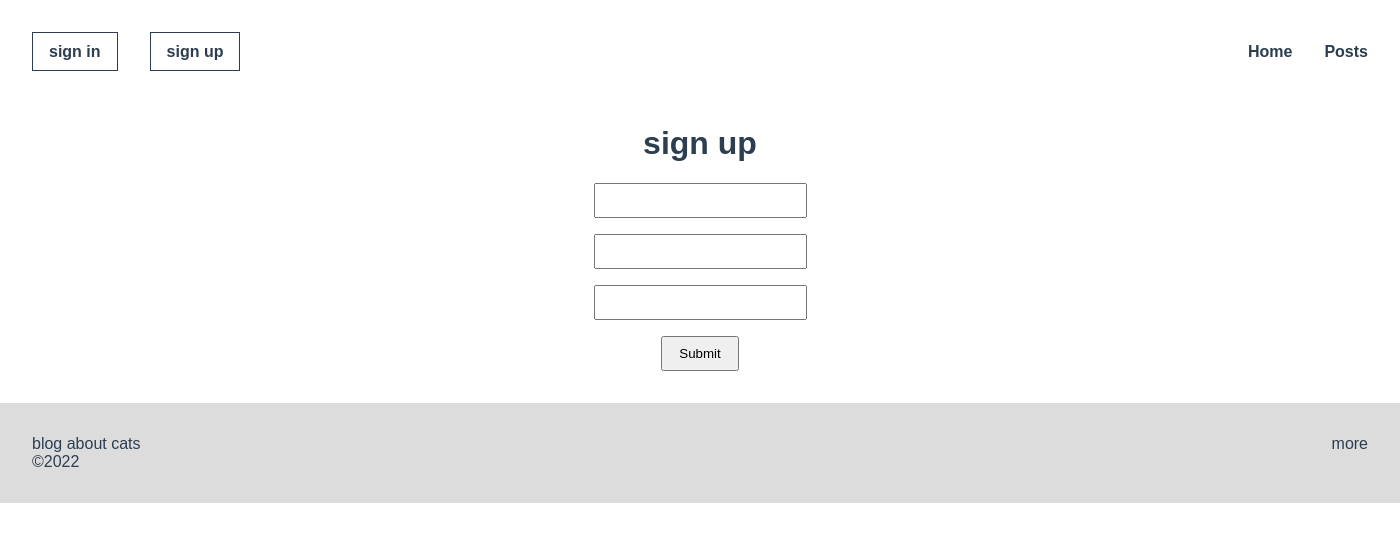
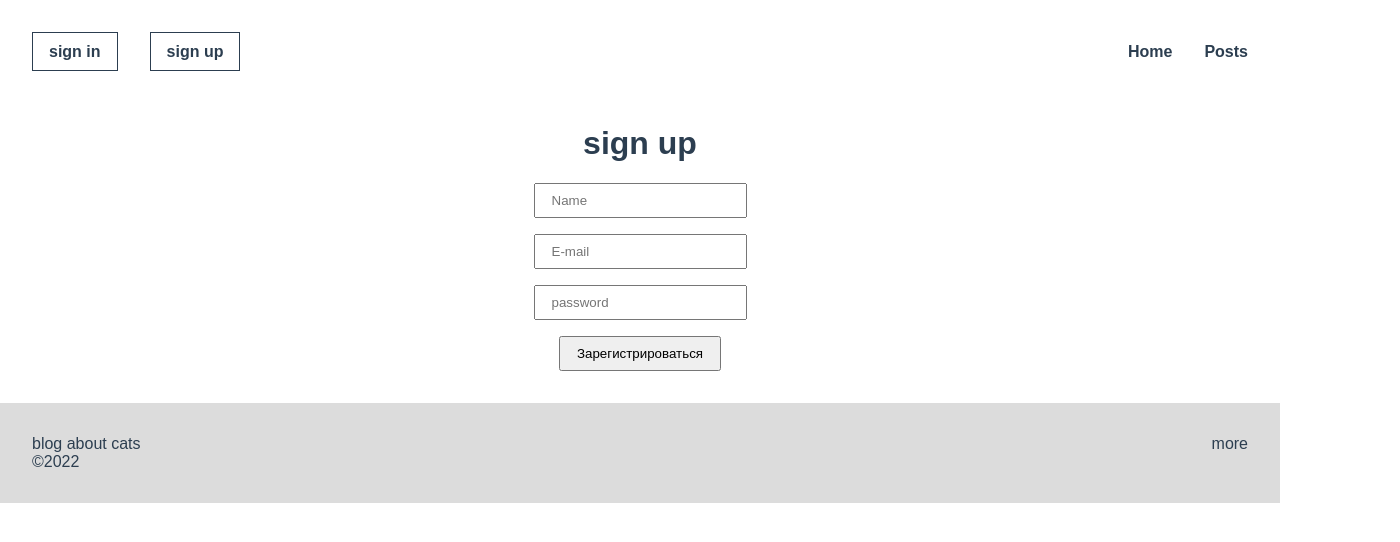
Before and after one commit to zaynapdev/spa-blog, a Vue app: page /signup in a window 1280 px wide. Shown: the top 542 px of the page, 1400 px wide, since content can reach past the window. Built offline with nearby package versions, Linux system fonts and the light colour scheme.

Commit message:
unic user....

```diff
--- a/src/App.vue
+++ b/src/App.vue
@@ -26,19 +26,19 @@ body{
   font-family: Arial, Helvetica, sans-serif;
   text-align: center;
   color: #2c3e50;
-  width: 1400px;
+  max-width: 1400px;
   margin: auto;
 }
-
+a{
+  text-decoration: none;
+  color: #2c3e50;
+}
 nav {
   padding: 2rem;
 }
 
 nav a{
   font-weight: bold;
-  color: #2c3e50;
-  text-decoration: none;
-  cursor: pointer;
 }
 
 nav a.router-link-exact-active {
--- a/src/components/Footer.vue
+++ b/src/components/Footer.vue
@@ -18,7 +18,6 @@ footer{
   display: flex;
   justify-content: space-between;
   margin-top: 2rem;
-  color: #2c3e50;
 }
 .info{
   text-align: left;
--- a/src/components/SigninForm.vue
+++ b/src/components/SigninForm.vue
@@ -1,8 +1,8 @@
 <template>
-  <form action="" @submit.prevent="">
-    <input type="email" v-model="login">
-    <input type="password" name="" id="" v-model="password">
-    <input type="submit">
+  <form action="" @submit.prevent="auth(loginin, passwordin)">
+    <input type="email" v-model="loginin" id="a" placeholder="E-mail">
+    <input type="password" v-model="passwordin" placeholder="password">
+    <input type="submit" value="Войти">
   </form>
 </template>
 
@@ -11,18 +11,31 @@ import { ref } from '@vue/reactivity'
 import { useStore } from 'vuex'
 
 export default {
-    name: 'Signin',
-    setup(){
-        const login = ref('')
-        const password = ref('')
-        const store = useStore()
+  name: 'Signin',
+  setup(){
+    const loginin = ref('')
+    const passwordin = ref('')
+    const store = useStore()
 
-        // ishere=()=>{
-        //     console.log(store.getters.users)
-        // }
+    const auth=(l, p)=>{
+      const checkUser = store.getters.users.find(user=> user.login == l)
+      if (l == '') {
+        console.log('input login')
+      }else if(!checkUser){
+        console.log('wrong login')
+      } else if (p == '') {
+        console.log('input passwordw')
+      } else if (p != checkUser.password) {
+        console.log('wrong password')
+      } else {
+        store.commit('signIn')
+        console.log(true)
+      }
+    }
 
-        return {login, password, store}
-    }
+
+    return {loginin, passwordin, store, auth}
+  }
 }
 </script>
 
--- a/src/components/SigupForm.vue
+++ b/src/components/SigupForm.vue
@@ -1,9 +1,9 @@
 <template>
   <form action="" @submit.prevent="saveUser(name, login, password)">
-    <input type="text" v-model="name">
-    <input type="email" name="" v-model="login">
-    <input type="password" name=""  v-model="password">
-    <input class="submit" type="submit">
+    <input type="text" v-model="name" placeholder="Name">
+    <input type="email" v-model="login" placeholder="E-mail">
+    <input type="password"  v-model="password" placeholder="password">
+    <input class="submit" type="submit" value="Зарегистрироваться">
   </form>
 </template>
 
@@ -20,10 +20,12 @@ export default {
         const store = useStore()
 
         const saveUser = (name, login, password)=>{
-          if(name != '' && login != '' && password != ''){
-            store.commit('addNewUser', {name, login, password})
-            console.log(store.getters.users)
+          const check = store.getters.users.find(user => user.login == login)
+          if(name != '' && login != '' && password != '' && !check){
+            store.commit('signUp', {name, login, password})
           }
+          if(check){alert('this e-mail is already used')}
+
         }
 
         return {name, login, password, store, saveUser}
--- a/src/store/modules/users/index.js
+++ b/src/store/modules/users/index.js
@@ -1,6 +1,7 @@
 export default{
     state: {
-        users: JSON.parse(localStorage.getItem('users')) ?? []
+        users: JSON.parse(localStorage.getItem('users')) ?? [],
+        isLoggedIn: JSON.parse(localStorage.getItem('isLoggedIn')) ?? false
     },
     getters:{
         users(state){
@@ -8,10 +9,16 @@ export default{
         }
     },
     mutations:{
-        addNewUser(state, payload){
+        signUp(state, payload){
             const id = Math.floor(Math.random() * 1000)
             state.users.push({id: id, name: payload.name, login: payload.login, password: payload.password})
+            state.isLoggedIn = true
             localStorage.setItem('users', JSON.stringify(state.users))
+            localStorage.setItem('isloggedIn', JSON.stringify(state.isLoggedIn))
+        },
+        signIn(state){
+            state.isLoggedIn = true
+            localStorage.setItem('isloggedIn', JSON.stringify(state.isLoggedIn))
         }
     }
 }
--- a/src/views/HomeView.vue
+++ b/src/views/HomeView.vue
@@ -1,6 +1,6 @@
 <template>
   <div class="home">
-    <h1>Вы наглавной странице</h1>
+    <h1>Вы на главной странице</h1>
     <p>Lorem ipsum dolor sit amet consectetur adipisicing elit. Adipisci, pariatur! Eius temporibus quibusdam ad magnam nesciunt cupiditate ab nam quidem dicta distinctio maxime at, doloremque ea blanditiis accusantium voluptas rem beatae eaque provident. Voluptates officiis commodi maiores aliquid maxime, ea provident perferendis possimus dolor autem enim laudantium suscipit omnis fugit labore ratione tempora quas. Soluta odit ipsum, dignissimos, veritatis praesentium error quia facilis delectus fugit molestias ipsa voluptatibus nobis aut, quae dolor tempore perspiciatis est. Fugiat sit facere delectus doloremque?</p>
 
   </div>
--- a/src/views/PostView.vue
+++ b/src/views/PostView.vue
@@ -39,8 +39,4 @@ export default{
 .fullpost *{
   cursor: inherit;
 }
-a{
-  color: #2c3e50;
-  text-decoration: none;
-}
 </style>
```
